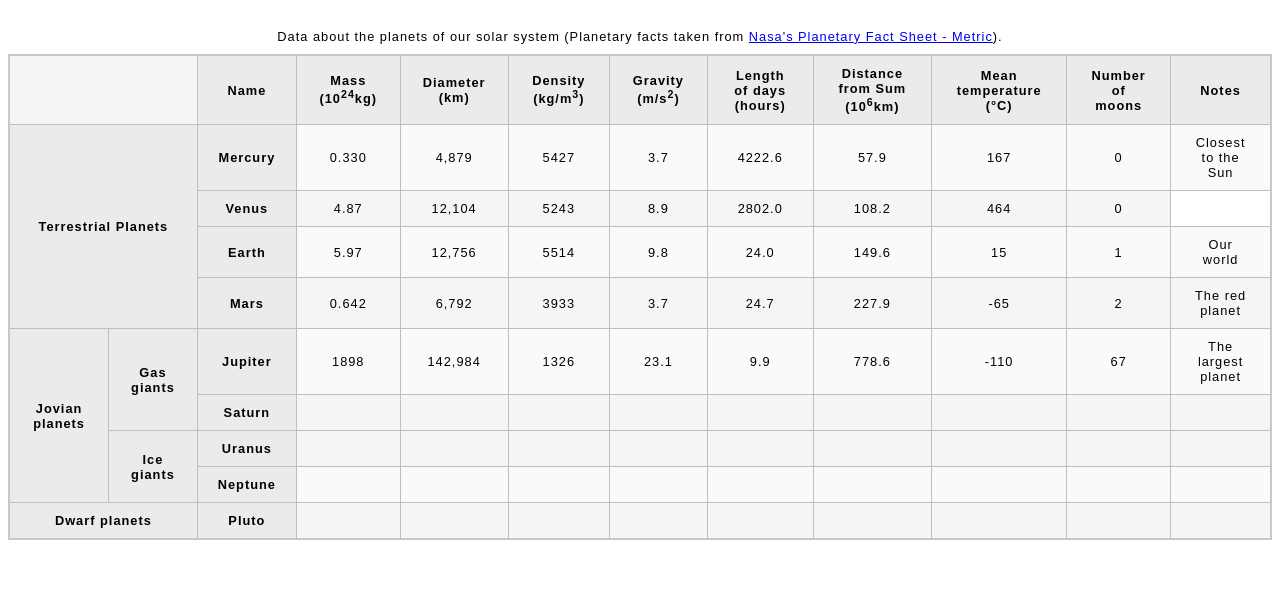
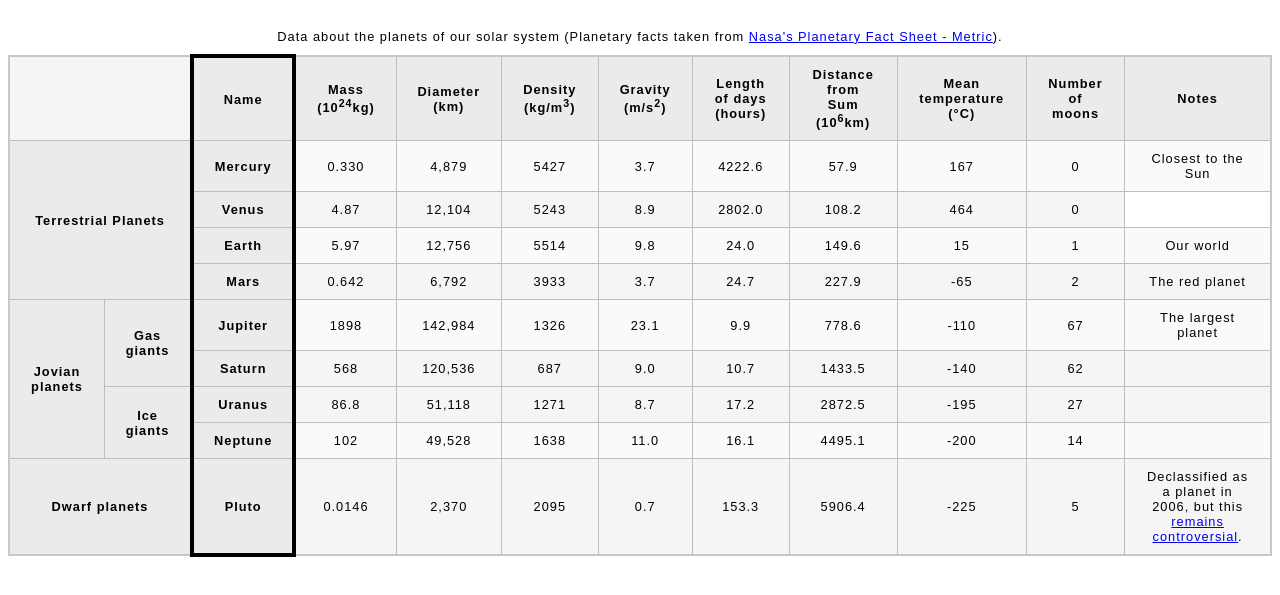
Before and after one commit to shonebinu/structuringPlanetDataMDN, a plain HTML site: page index.html in a window 1280 px wide. Shown: the part 61-656 px from the top of the page. Drawn offline with Linux system fonts and the light colour scheme.

Commit message:
Completed

```diff
--- a/index.html
+++ b/index.html
@@ -3,13 +3,19 @@
   <head>
     <meta charset="utf-8">
     <meta name="viewport" content="width=device-width">
-    <title>Table template</title>
+    <title>Planets Data</title>
     <link href="minimal-table.css" rel="stylesheet" type="text/css">
   </head>
   <body>
     <h1>Planets Data</h1>
 
     <table>
+      <colgroup>
+        <col span="2">
+        <col style="border:4px solid black;">
+
+      </colgroup>
+
       <caption>Data about the planets of our solar system (Planetary facts taken from <a href="http://nssdc.gsfc.nasa.gov/planetary/factsheet/">Nasa's Planetary Fact Sheet - Metric</a>).
 </caption>
 
@@ -109,14 +115,14 @@
 
     <tr>
     <th>Saturn</th>
-    <td></td>
-    <td></td>
-    <td></td>
-    <td></td>
-    <td></td>
-    <td></td>
-    <td></td>
-    <td></td>
+    <td>568</td>
+    <td>120,536</td>
+    <td>687</td>
+    <td>9.0</td>
+    <td>10.7</td>
+    <td>1433.5</td>
+    <td>-140</td>
+    <td>62</td>
     <td></td>
     </tr>
 
@@ -125,26 +131,26 @@
 
       <tr>
         <th>Uranus</th>
-        <td></td>
-        <td></td>
-        <td></td>
-        <td></td>
-        <td></td>
-        <td></td>
-        <td></td>
-        <td></td>
+        <td>86.8</td>
+        <td>51,118</td>
+        <td>1271</td>
+        <td>8.7</td>
+        <td>17.2</td>
+        <td>2872.5</td>
+        <td>-195</td>
+        <td>27</td>
         <td></td>
       </tr>
       <tr>
         <th>Neptune</th>
-        <td></td>
-        <td></td>
-        <td></td>
-        <td></td>
-        <td></td>
-        <td></td>
-        <td></td>
-        <td></td>
+        <td>102</td>
+        <td>49,528</td>
+        <td>1638</td>
+        <td>11.0</td>
+        <td>16.1</td>
+        <td>4495.1</td>
+        <td>-200</td>
+        <td>14</td>
         <td></td>
       </tr>
     </tr>
@@ -154,15 +160,16 @@
 <tr>
   <th colspan="2">Dwarf planets</th>
   <th>Pluto</th>
-  <td></td>
-  <td></td>
-  <td></td>
-  <td></td>
-  <td></td>
-  <td></td>
-  <td></td>
-  <td></td>
-  <td></td>
+  <td>0.0146</td>
+  <td>2,370</td>
+  <td>2095</td>
+  <td>0.7</td>
+  <td>153.3</td>
+  <td>5906.4</td>
+  <td>-225</td>
+  <td>5</td>
+  <td>Declassified as a planet in 2006, but this <a href="http://www.usatoday.com/story/tech/2014/10/02/pluto-planet-solar-system/16578959/">remains controversial</a>.
+</td>
 </tr>
 
 </tr>
```
